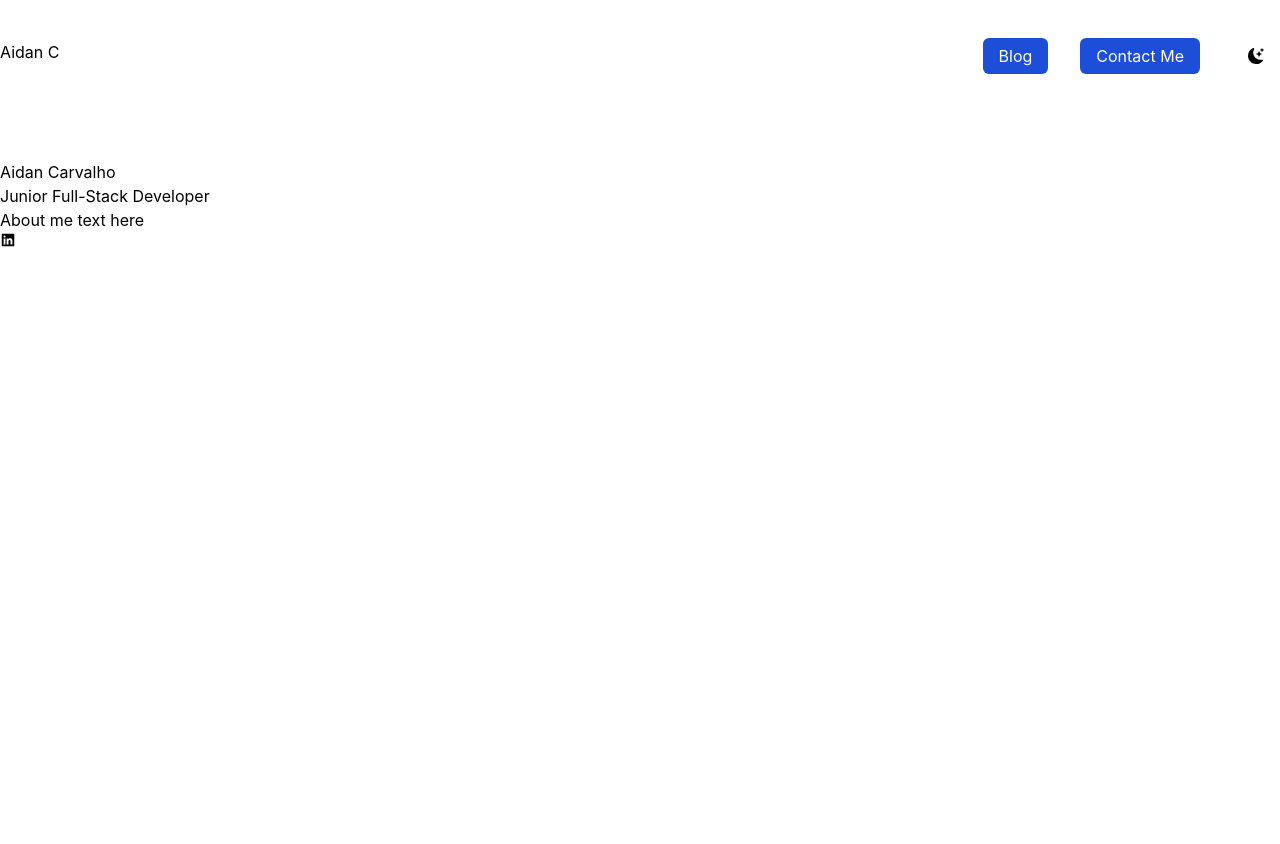
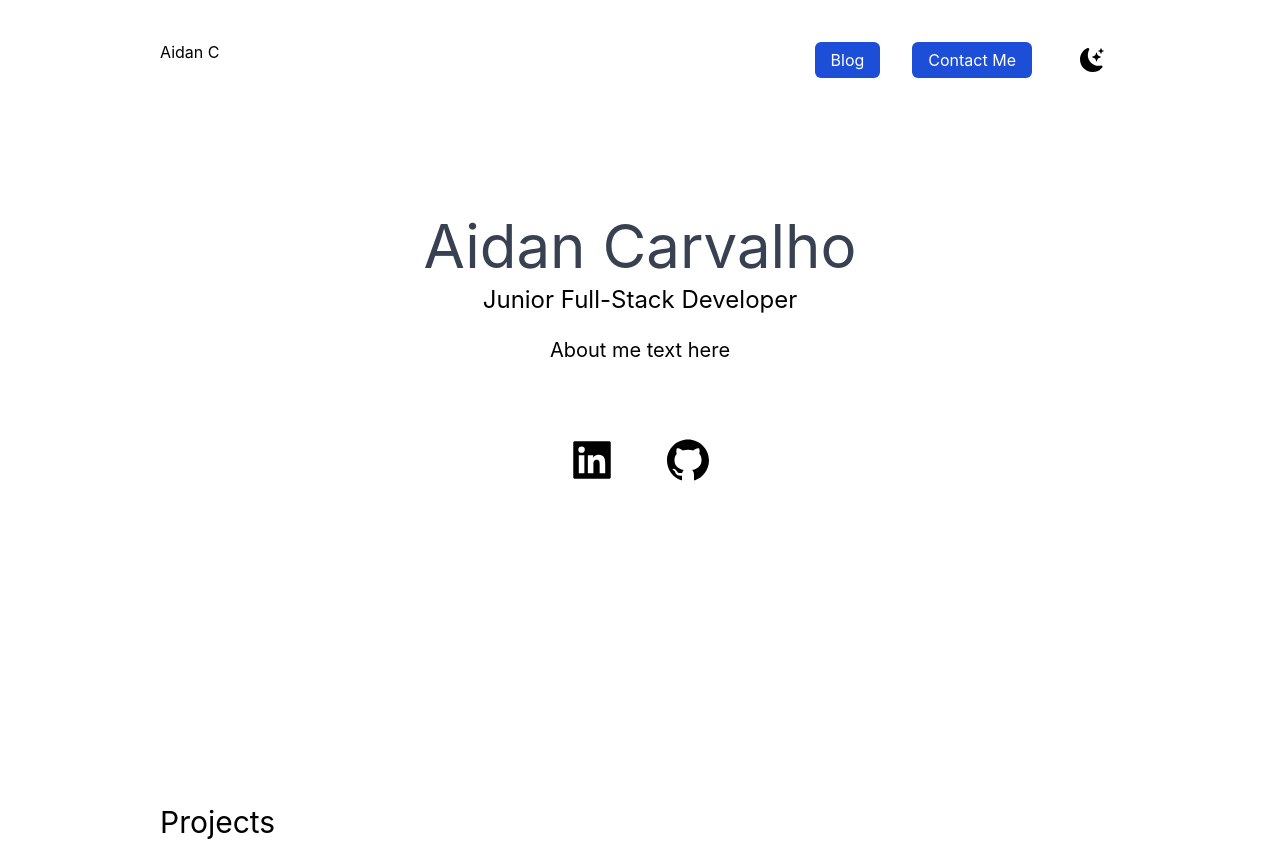
Before and after one commit to DomDevs2000/React-NextJS-Personal-Website, a Next.js app: page / in a window 1280 px wide. Before the commit the page ends 800 px from the top, so only its background shows below. Built offline with nearby package versions, Linux system fonts and the light colour scheme.

Commit message:
added more content to page + styles and dark mode toggle

```diff
--- a/pages/index.tsx
+++ b/pages/index.tsx
@@ -1,23 +1,25 @@
 import type { NextPage } from 'next';
 import Head from 'next/head';
 import { BsFillMoonStarsFill } from 'react-icons/bs';
-import { AiFillLinkedin } from 'react-icons/ai';
+import { AiFillLinkedin, AiFillGithub } from 'react-icons/ai';
 import Image from 'next/image';
 import styles from '../styles/Home.module.css';
+import { useState } from 'react';
+const Home: NextPage = () => {
+	const [darkMode, setDarkMode] = useState(false);
 
-const Home: NextPage = () => {
 	return (
-		<div>
+		<div className={darkMode ? 'dark' : ''}>
 			<Head>
 				<title>Aidan C</title>
 				<meta name='description' content='Generated by create next app' />
 				<link rel='icon' href='/favicon.ico' />
 			</Head>
 
-			<main>
+			<main className='bg-white px-10 md:px-20 lg:px-40 dark:bg-gray-900'>
 				<section className='min-h-screen'>
-					<nav className='py-10 mb-12 flex justify-between'>
-						<h1 className='font-burtons'>Aidan C</h1>
+					<nav className='py-10 mb-12 flex justify-between dark:text-white'>
+						<h1 className=''>Aidan C</h1>
 						<ul className='flex items-center'>
 							<li>
 								<a
@@ -37,20 +39,35 @@ const Home: NextPage = () => {
 							</li>
 							<li>
 								<button className='ml-8 px-4 py-2'>
-									<BsFillMoonStarsFill />
+									<BsFillMoonStarsFill
+										onClick={() => setDarkMode(!darkMode)}
+										className='cursor-pointer text-2xl'
+									/>
 								</button>
 							</li>
 						</ul>
 					</nav>
-					<div>
-						<h2>Aidan Carvalho</h2>
-						<h3>Junior Full-Stack Developer</h3>
-						<p> About me text here</p>
+					<div className='text-center p-10 dark:text-white'>
+						<h2 className='text-5xl text-gray-700 py-2 text-grey-800 md:text-6xl'>
+							Aidan Carvalho
+						</h2>
+						<h3 className='text-2xl'>Junior Full-Stack Developer</h3>
+						<p className='text-md py-5 leading-8 text-gray md:text-xl max-w-lg mx-auto'>
+							About me text here
+						</p>
 					</div>
-					<div>
+					<div className='text-5xl flex justify-center gap-12 py-3'>
 						<a href='#'>
 							<AiFillLinkedin />
 						</a>
+						<a href='https://github.com/AidanC2000'>
+							<AiFillGithub />
+						</a>
+					</div>
+				</section>
+				<section>
+					<div>
+						<h3 className='text-3xl py-1 dark:text-white'>Projects</h3>
 					</div>
 				</section>
 			</main>
--- a/styles/globals.css
+++ b/styles/globals.css
@@ -18,3 +18,7 @@ a {
 * {
 	box-sizing: border-box;
 }
+@font-face {
+	font-family: 'burtons';
+	src: url('../public/Burtons.otf');
+}
--- a/tailwind.config.js
+++ b/tailwind.config.js
@@ -1,5 +1,6 @@
 /** @type {import('tailwindcss').Config} */
 module.exports = {
+	darkMode: 'class',
 	content: [
 		'./pages/**/*.{js,ts,jsx,tsx}',
 		'./components/**/*.{js,ts,jsx,tsx}',
```
